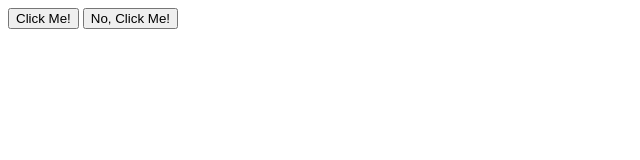
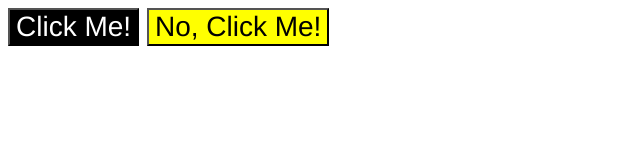
Before and after one commit to PatrickFrueh/the-odin-project, a plain HTML site: page foundations/03-grouping-selectors/index.html in a window 1280 px wide. Shown: the whole page, without its empty margins (0-640 px from the left). Drawn offline with Linux system fonts and the light colour scheme.

Commit message:
Complete 03: group selectors

```diff
--- a/foundations/03-grouping-selectors/index.html
+++ b/foundations/03-grouping-selectors/index.html
@@ -8,7 +8,7 @@
     <link rel="stylesheet" href="style.css">
   </head>
   <body>
-    <button>Click Me!</button>
-    <button>No, Click Me!</button>
+    <button class="click">Click Me!</button>
+    <button class="no">No, Click Me!</button>
   </body>
 </html>
--- a/foundations/03-grouping-selectors/style.css
+++ b/foundations/03-grouping-selectors/style.css
@@ -0,0 +1,13 @@
+* {
+    font-size: 28px;
+    font-family: Helvetica, "Times New Roman", sans-serif;
+}
+
+.click {
+    background-color: black;
+    color: white;
+}
+
+.no {
+    background-color: yellow;
+}
```
